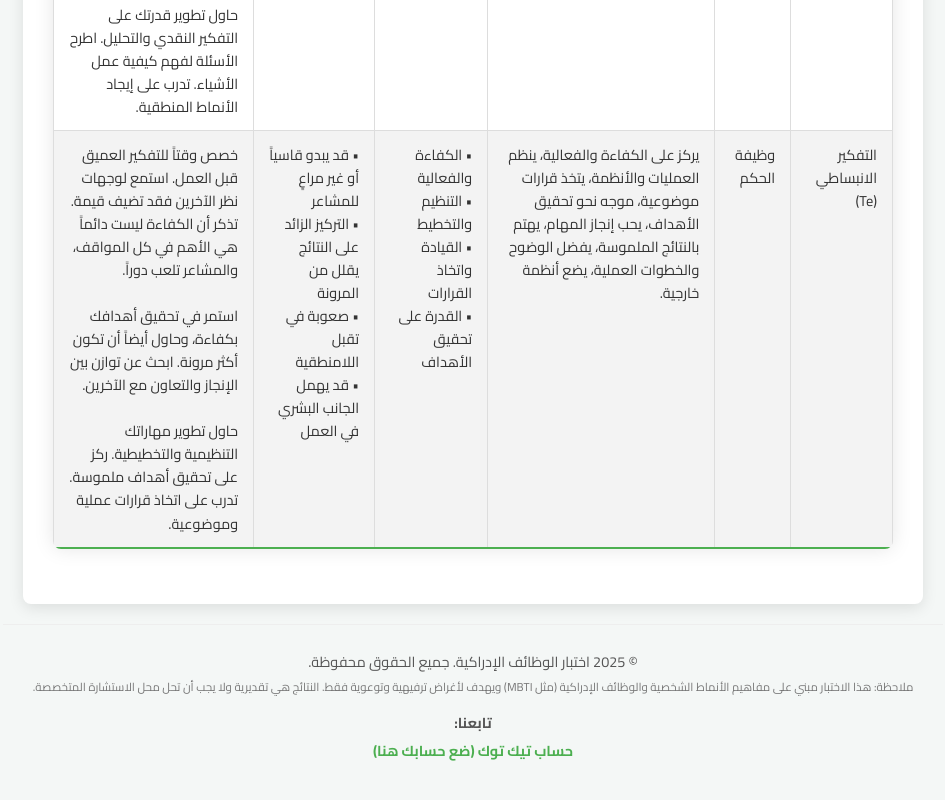
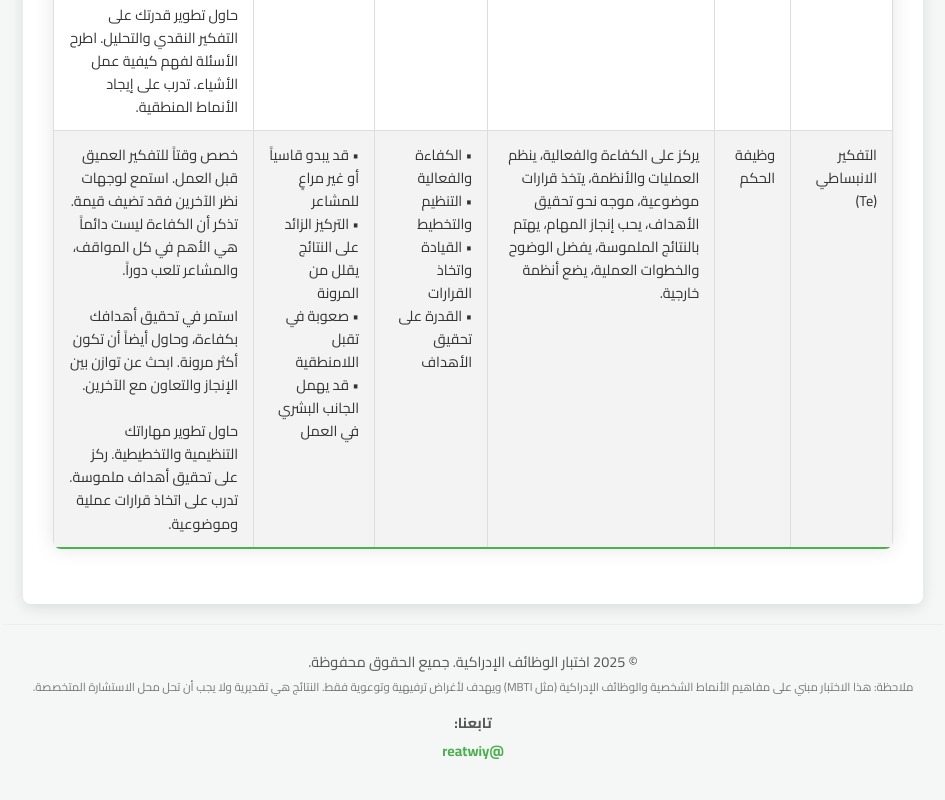
Before and after one commit to reaheu/mbti-test, a plain HTML site: page index.html in a window 1280 px wide. Shown: the part 3918-4718 px from the top of the page, without its empty margins (167-1112 px from the left). Drawn offline with Linux system fonts and the light colour scheme.

Commit message:
Update index.html

```diff
--- a/index.html
+++ b/index.html
@@ -526,7 +526,7 @@
         </p>
         <div class="social-media">
             <p><strong>تابعنا:</strong></p>
-            <a href="https://www.tiktok.com/@yourtiktokaccount" target="_blank">حساب تيك توك (ضع حسابك هنا)</a>
+            <a href="https://www.tiktok.com/@reatwiy?_t=ZS-8xfyr92oGP9&_r=1" target="_blank">@reatwiy</a>
             </div>
     </footer>
 
```
